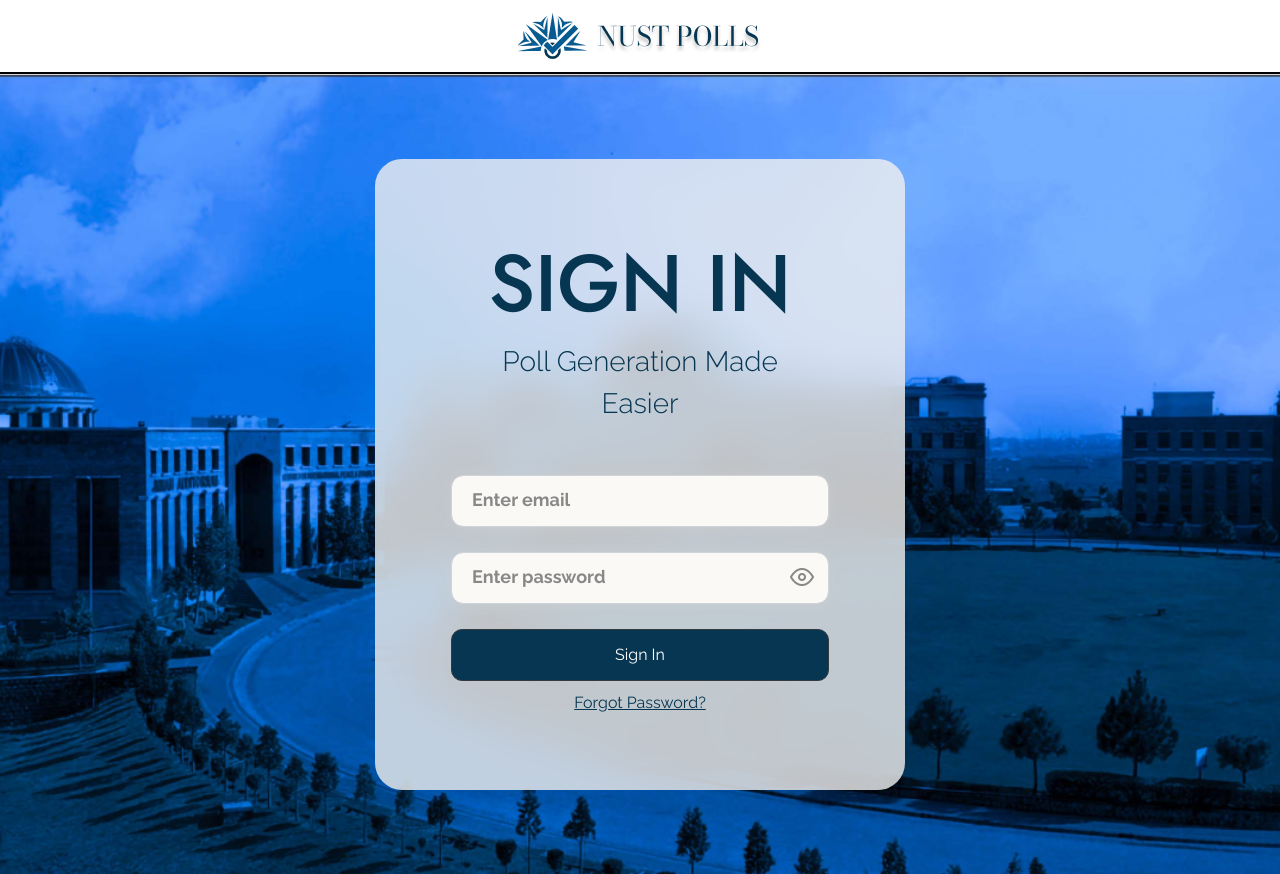
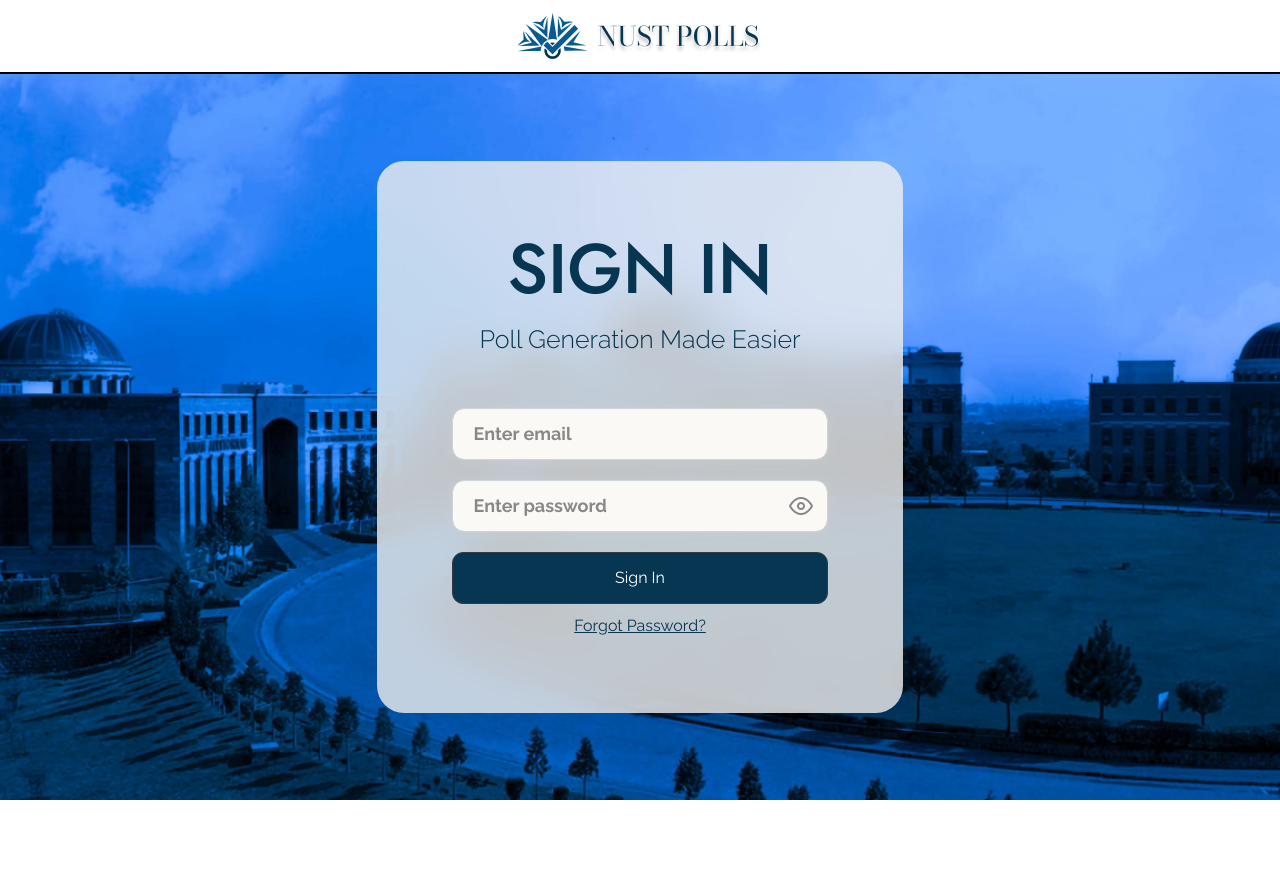
Before and after one commit to amnaahmad20/nust-polls-frontend, a React (Create React App) app: page / in a window 1280 px wide. After the commit the page ends 800 px from the top, so only its background shows below. Built offline with nearby package versions, Linux system fonts and the light colour scheme.

Commit message:
Made the most outer div a flex container

```diff
--- a/src/App.js
+++ b/src/App.js
@@ -1,11 +1,11 @@
 import Main from './Main';
 import Nav from './Nav';
-
+import "./css/App.css"
 
 function App() {
 
  return (
-    <div>
+    <div className='App'>
      <Nav />
      <Main />
 
--- a/src/css/App.css
+++ b/src/css/App.css
@@ -1,3 +1,9 @@
+.App{
+  display: flex;
+  flex-direction: column;
+  min-height: 100vh;
+}
+
 
 .App-header {
   background-color: #282c34;
--- a/src/css/main.css
+++ b/src/css/main.css
@@ -1,11 +1,12 @@
 .sign-in {
     font-family: "Raleway", sans-serif;
+    flex: 1;
     display: flex;
     width: 100%;
     flex-direction: column;
+    height: 100vh;
     justify-content: center;
-    min-height: 100vh;
-    overflow-x: hidden;
+     overflow-x: hidden;
     background-image: url("../img/nust.png");
     background-repeat: no-repeat;
     background-size: cover;
@@ -28,25 +29,25 @@ h2 {
 
 .sign-in-box h2 {
     color: #063651;
-    font-size: 80px;
+    font-size: 70px;
     font-weight: 500;
     text-transform: uppercase;
-    margin-top: 76px;
+    margin-top: 66px;
 }
 
 .sign-in-box p {
     margin: 10px 102px 50px;
     color: #063651;
-    font-size: 28px;
+    font-size: 25px;
     font-weight: 300;
 }
 
 .sign-in-box form {
-    padding: 0px 76px 75px;
+    padding: 0px 75px 75px;
 }
 
 .sign-in-box form input {
-    margin-bottom: 25px;
+    margin-bottom: 20px;
     padding: 25px 20px;
     background-color: #faf9f6;
     box-shadow: 0px 1px 15px rgba(225, 221, 212, 0.25);
```
